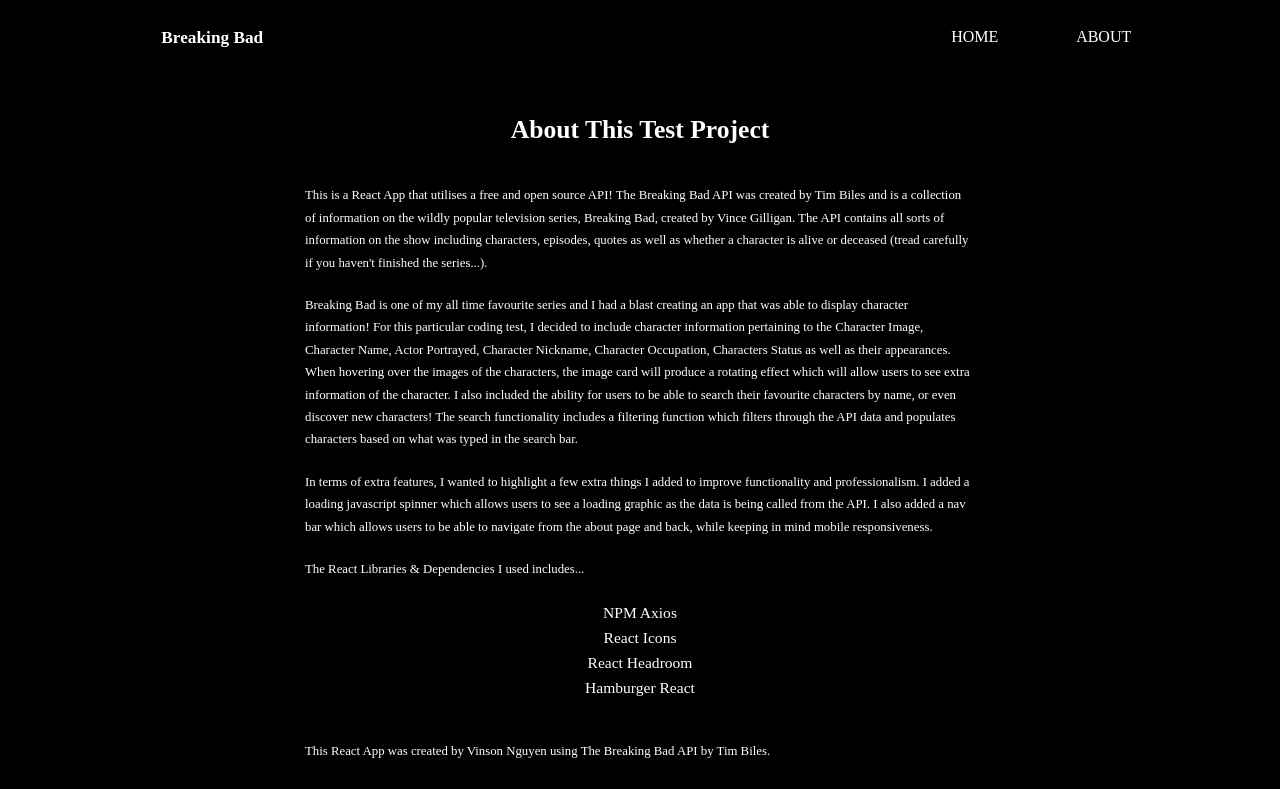
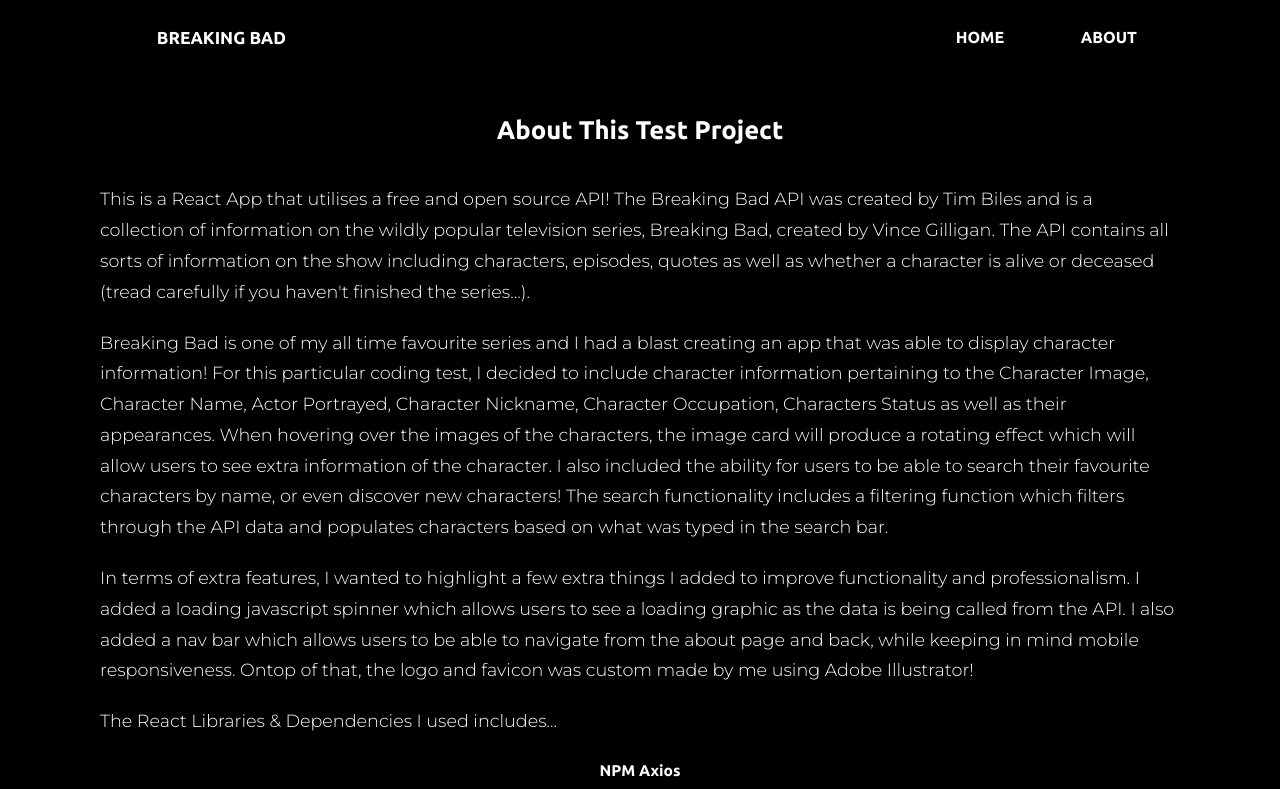
Before and after one commit to v-nguyen6/Corvum_Frontend_Developer_Test_Vinson_Nguyen, a React (Create React App) app in the folder corvum_test_breaking_bad_app/corvum_test_breaking_bad_app/: page /about in a window 1280 px wide. Shown: the top 789 px of the page. Built offline with nearby package versions, Linux system fonts and the light colour scheme.

Commit message:
finished project
minor tidying up here and there

```diff
--- a/corvum_test_breaking_bad_app/corvum_test_breaking_bad_app/src/components/components/About.js
+++ b/corvum_test_breaking_bad_app/corvum_test_breaking_bad_app/src/components/components/About.js
@@ -30,7 +30,8 @@
                 <p>
                     In terms of extra features, I wanted to highlight a few extra things I added to improve functionality and professionalism.
                     I added a loading javascript spinner which allows users to see a loading graphic as the data is being called from the API.
-                    I also added a nav bar which allows users to be able to navigate from the about page and back, while keeping in mind mobile responsiveness.
+                    I also added a nav bar which allows users to be able to navigate from the about page and back, while keeping in mind mobile
+                     responsiveness. Ontop of that, the logo and favicon was custom made by me using Adobe Illustrator!
                 </p>
                 <div className="about-section__list">
                     <p>
--- a/corvum_test_breaking_bad_app/corvum_test_breaking_bad_app/src/components/components/CharacterGrid.js
+++ b/corvum_test_breaking_bad_app/corvum_test_breaking_bad_app/src/components/components/CharacterGrid.js
@@ -15,7 +15,7 @@
     return isLoading ? (
       <LoadingSpinner />
     ) : (
-      <section className='cards'>
+      <section className='character-grid'>
         {items.map((item) => (
           <CharacterItem key={item.char_id} item={item}></CharacterItem>
         ))}
--- a/corvum_test_breaking_bad_app/corvum_test_breaking_bad_app/src/components/components/CharacterItem.js
+++ b/corvum_test_breaking_bad_app/corvum_test_breaking_bad_app/src/components/components/CharacterItem.js
@@ -10,9 +10,9 @@
 const CharacterItem = ({ item }) => {
   return (
     <div className='card'>
-      <div className='card-inner'>
+      <div className='card-item'>
         <div className='card-front'>
-          <img src={item.img} alt='' />
+          <img src={item.img} alt='Breaking Bad Character Images' />
         </div>
         <div className='card-back'>
           <h1>{item.name}</h1>
@@ -23,7 +23,7 @@
             <li>
               <strong>Actor Name:</strong> {item.portrayed}
             </li>
-            <li>
+            <li className="occupation">
               <strong>Occupation:</strong> {item.occupation}
             </li>
             <li>
--- a/corvum_test_breaking_bad_app/corvum_test_breaking_bad_app/src/components/layouts/Header.js
+++ b/corvum_test_breaking_bad_app/corvum_test_breaking_bad_app/src/components/layouts/Header.js
@@ -46,7 +46,7 @@
             <Headroom>
                 <Link to={"/"}>
                     <h1 className="header-logo">
-                        Breaking Bad
+                        BREAKING BAD
                     </h1>
                 </Link>
 
--- a/corvum_test_breaking_bad_app/corvum_test_breaking_bad_app/src/scss/0-abstracts/_variables.scss
+++ b/corvum_test_breaking_bad_app/corvum_test_breaking_bad_app/src/scss/0-abstracts/_variables.scss
@@ -1 +1,22 @@
-$green: #3bba9c;
+/*
+---------------------------------------------------------------
+* --- Variables
+---------------------------------------------------------------
+*/
+// --- Website Color Palette
+// - Accent Colors
+$green: #065E2A;
+$green2: #133119;
+
+// --- Fonts ---
+// - Montserrat
+@import url('https://fonts.googleapis.com/css2?family=Montserrat:ital,wght@0,100;0,200;0,300;0,400;0,500;0,600;0,700;0,800;0,900;1,100;1,200;1,300;1,400;1,500;1,600;1,700;1,800;1,900&display=swap');
+// - Roboto
+@import url('https://fonts.googleapis.com/css2?family=Roboto:ital,wght@0,100;0,300;0,400;0,500;0,700;0,900;1,100;1,300;1,400;1,500;1,700;1,900&display=swap');
+// - Ubuntu
+@import url('https://fonts.googleapis.com/css2?family=Ubuntu:ital,wght@0,300;0,400;0,500;0,700;1,300;1,400;1,500;1,700&display=swap');
+
+// Header Font
+$font1: "Ubuntu", sans-serif;
+// Body Font
+$font2: "Montserrat", sans-serif;
--- a/corvum_test_breaking_bad_app/corvum_test_breaking_bad_app/src/scss/1-base/_base.scss
+++ b/corvum_test_breaking_bad_app/corvum_test_breaking_bad_app/src/scss/1-base/_base.scss
@@ -42,7 +42,7 @@
 h2,
 h3 {
     font-size: 2.45em;
-    //font-family: $font1;
+    font-family: $font1;
     //font-weight: 700;
 }
 
@@ -50,7 +50,7 @@
 h5,
 h6 {
     font-size: 2.45em;
-    //font-family: $font1;
+    font-family: $font1;
     //font-weight: 400;
 }
 
@@ -58,8 +58,8 @@
     text-decoration: none;
     color: white;
     font-size: 0.85em;
-    //font-family: $font1;
-    //font-weight: 600;
+    font-family: $font1;
+    font-weight: 600;
     // Media Query for Mobile/Tablet
     @media screen and (min-width: 50em) {
         font-size: 0.9em;
@@ -69,7 +69,7 @@
 li {
     list-style-type: none;
     font-size: 0.85em;
-    //font-family: $font3;
+    font-family: $font2;
     //font-weight: 250;
     //letter-spacing: 1px;
     // Media Query for Mobile/Tablet
@@ -81,8 +81,8 @@
 p {
     line-height: 1.75;
     font-size: 0.85em;
-    //font-family: $font3;
-    //font-weight: 300;
+    font-family: $font2;
+    font-weight: 300;
     // Media Query for Mobile/Tablet
     @media screen and (min-width: 50em) {
         font-size: 0.9em;
--- a/corvum_test_breaking_bad_app/corvum_test_breaking_bad_app/src/scss/3-components/_about.scss
+++ b/corvum_test_breaking_bad_app/corvum_test_breaking_bad_app/src/scss/3-components/_about.scss
@@ -18,11 +18,11 @@
     &__description {
         p {
             margin: auto;
-            max-width: 750px;
-            padding-left: 40px;
-            padding-right: 40px;
+            max-width: 1200px;
+            padding-left: 60px;
+            padding-right: 60px;
             padding-bottom: 20px;
-            font-size: 0.8em;
+            font-size: 0.9em;
         }
     }
 
@@ -39,7 +39,7 @@
         }
         a {
             &:hover {
-                color: darkgreen;
+                color: $green;
             }
         }
     }
@@ -47,11 +47,11 @@
     &__credits {
         p {
             margin: auto;
-            max-width: 750px;
-            padding-left: 40px;
-            padding-right: 40px;
+            max-width: 800px;
+            padding-left: 60px;
+            padding-right: 60px;
             //padding-bottom: 20px;
-            font-size: 0.8em;
+            font-size: 0.9em;
             margin-top: 40px;
             margin-bottom: 40px;
         }
@@ -73,8 +73,22 @@
             padding: 10px;
 
             &:hover {
-                background-color: darkgreen;
+                background-color: #065E2A;
             }
         }
     }
+
+    @media screen and (min-width: 600px) {
+        p {
+            font-size: 1em;
+        }
+
+    }
+
+    @media screen and (min-width: 900px) {
+        p {
+            font-size: 1.1em;
+        }
+
+    }
 }
--- a/corvum_test_breaking_bad_app/corvum_test_breaking_bad_app/src/scss/3-components/_character-grid.scss
+++ b/corvum_test_breaking_bad_app/corvum_test_breaking_bad_app/src/scss/3-components/_character-grid.scss
@@ -1,75 +1,22 @@
-.cards {
-    display: grid;
-    grid-template-columns: repeat(4, 1fr);
-    gap: 1rem;
+/*
+---------------------------------------------------------------
+* --- Card-Grid Styling Styling
+---------------------------------------------------------------
+*/
+// --- Imports
+@import "../0-abstracts/abstracts";
+
+.character-grid {
+  display: grid;
+  grid-template-columns: 1fr;
+  padding: 40px;
+
+  @media screen and (min-width: 500px) {
+    grid-template-columns: repeat(2, 1fr);
   }
 
-  .card {
-    cursor: pointer;
-    background-color: transparent;
-    height: 300px;
-    perspective: 1000px;
+  @media screen and (min-width: 900px) {
+    grid-template-columns: repeat(4, 1fr);
+    gap: 2rem;
   }
-
-  .card h1 {
-    font-size: 25px;
-    border-bottom: 1px #fff solid;
-    padding-bottom: 10px;
-    margin-bottom: 10px;
-  }
-
-  .card img {
-    width: 100%;
-    height: 300px;
-    object-fit: cover;
-  }
-
-  .card-inner {
-    position: relative;
-    width: 100%;
-    height: 100%;
-    transition: transform 0.8s;
-    transform-style: preserve-3d;
-  }
-
-  .card:hover .card-inner {
-    transform: rotateY(180deg);
-  }
-
-  .card-front,
-  .card-back {
-    position: absolute;
-    width: 100%;
-    height: 100%;
-    -webkit-backface-visibility: hidden;
-    backface-visibility: hidden;
-  }
-
-  .card-back {
-    background-color: #333;
-    color: white;
-    padding: 20px;
-    transform: rotateY(180deg);
-  }
-
-  .card li {
-    list-style: none;
-    padding-bottom: 10px;
-  }
-
-  @media (max-width: 800px) {
-    .cards {
-      grid-template-columns: repeat(2, 1fr);
-    }
-  }
-
-  @media (max-width: 500px) {
-    .cards {
-      grid-template-columns: 1fr;
-    }
-    .card img {
-      width: 100%;
-      height: 300px;
-      object-fit: contain;
-    }
-  }
+}
--- a/corvum_test_breaking_bad_app/corvum_test_breaking_bad_app/src/scss/3-components/_character-item.scss
+++ b/corvum_test_breaking_bad_app/corvum_test_breaking_bad_app/src/scss/3-components/_character-item.scss
@@ -0,0 +1,81 @@
+/*
+---------------------------------------------------------------
+* --- Card-Grid Styling Styling
+---------------------------------------------------------------
+*/
+// --- Imports
+@import "../0-abstracts/abstracts";
+
+.card {
+    cursor: pointer;
+    background-color: transparent;
+    height: 350px;
+    perspective: 1000px;
+
+    h1 {
+        font-size: 1.5em;
+        border-bottom: 1px white solid;
+        padding-bottom: 10px;
+        margin-bottom: 10px;
+    }
+
+    img {
+        width: 100%;
+        height: 300px;
+        object-fit: contain;
+    }
+
+    li {
+        list-style: none;
+        padding-bottom: 17px;
+        font-size: 1em;
+    }
+}
+
+.card-item {
+    position: relative;
+    width: 100%;
+    height: 100%;
+    transition: transform 0.8s;
+    transform-style: preserve-3d;
+
+    &:hover {
+        transform: rotateY(180deg);
+    }
+}
+
+.card-front,
+.card-back {
+
+    position: absolute;
+    // covers entire card section (mobile)
+    width: 100%;
+    //height: 100%;
+    // hides/differentiates front from back card
+    -webkit-backface-visibility: hidden;
+    backface-visibility: hidden;
+}
+
+.card-back {
+    background-color: $green2;
+    color: white;
+    padding: 20px;
+    // rotates to show the back card
+    transform: rotateY(180deg);
+
+    // Occupation Styling
+    .occupation {
+        display: flex;
+        flex-direction: column;
+    }
+}
+
+@media screen and (min-width: 1000px) {
+    .card {
+        img {
+            width: 100%;
+            height: 300px;
+            object-fit: cover;
+        }
+    }
+}
--- a/corvum_test_breaking_bad_app/corvum_test_breaking_bad_app/src/scss/3-components/_search-bar.scss
+++ b/corvum_test_breaking_bad_app/corvum_test_breaking_bad_app/src/scss/3-components/_search-bar.scss
@@ -13,7 +13,8 @@
 input[type='text'] {
   display: block;
   padding: 10px;
-    font-size: 20px;
+  font-family: $font2;
+  font-size: 1.2em;
   border: 0;
   border-radius: 5px;
   width: 60%;
```
Also changed, not shown: 1 other file (tests, documents, lock files or other folders). Lines whose indentation alone changed are shown as unchanged.
